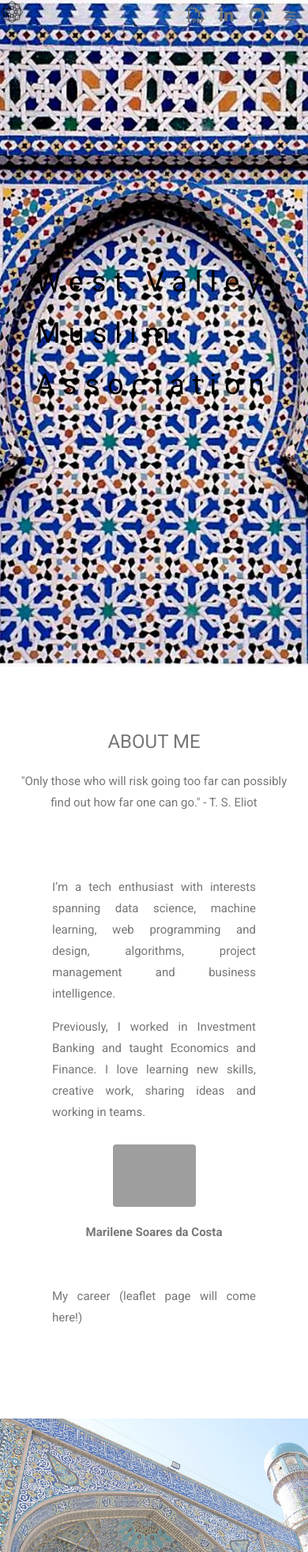
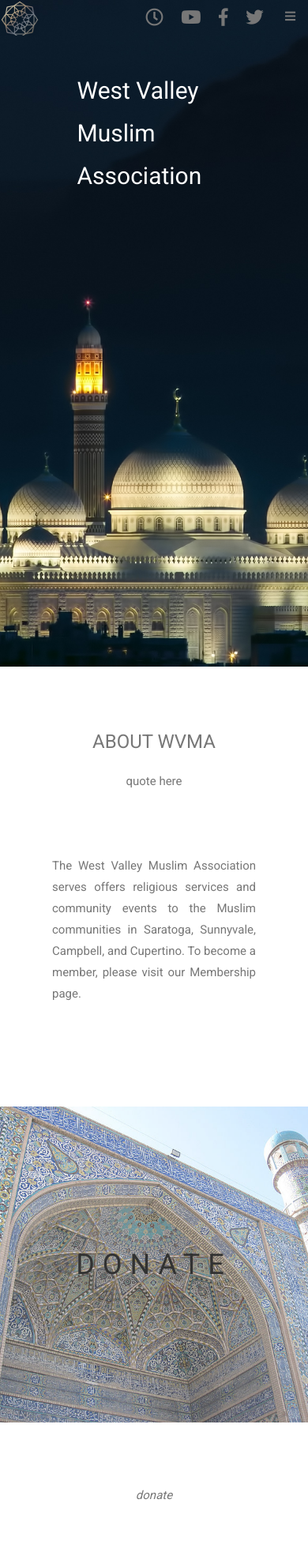
Before and after one commit to MarileneSoaresDaCosta/wvmuslim, a PHP site: page / in a window 390 px wide. Shown: the top 1965 px of the page at 79% size. Run offline with PHP 8.4, Linux system fonts and the light colour scheme; some libraries are stand-ins or nearby versions; grey boxes are pictures that could not be loaded.

Commit message:
new pix and updated menu

```diff
--- a/index.php
+++ b/index.php
@@ -1,11 +1,12 @@
 <!DOCTYPE html>
 <html>
+<head>
 <title>Mock WVMA</title>
 <meta charset="UTF-8">
 
 
 
-<link rel="icon" href="resources/arabesqueIcon2.png">
+<link rel="icon" href="resources/arabesqueIcon2Black.png">
 
 <meta name="viewport" content="width=device-width, initial-scale=1">
 
@@ -13,8 +14,10 @@
 
 <!-- Google Fonts -->
 <link href="https://fonts.googleapis.com/css?family=Lato:100,300,300i,400,400i,700,900|Open+Sans:300,300i,400,600,800" rel="stylesheet">
-<link href="https://fonts.googleapis.com/css?family=Roboto:100,400,500,700" rel="stylesheet"><link rel="stylesheet" href="https://cdnjs.cloudflare.com/ajax/libs/font-awesome/4.7.0/css/font-awesome.min.css">
-<script src="https://use.fontawesome.com/516d5e156e.js"></script>
+
+<link href="https://fonts.googleapis.com/css?family=Roboto:100,400,500,700" rel="stylesheet">
+
+<link href="https://use.fontawesome.com/releases/v5.0.6/css/all.css" rel="stylesheet">
 
 <style>
 body,h1,h2,h3,h4,h5,h6 {font-family: "Roboto", sans-serif;}
@@ -36,13 +39,41 @@ a {
     background-size: cover;
 }
 
+/* menu text */
+.menuText {
+  font-size:1.8em;
+  font-family: 'Roboto', sans-serif;
+}
+
+.socialMedia{
+  text-decoration-line: none;
+  padding-left: 0.5em;
+  padding-right: 0.5em;
+  padding-top: 0.4em;
+  font-size:1.8em;
+}
+
 /* First image (Logo. Full height) */
 .bgimg-1 {
-    background-image: url('resources/mosaic2.jpg');
+    background-image: url('resources/mosqueNight.jpg');
     min-height: 100%;
     opacity: 1;
 }
 
+.mainTitle {
+    font-weight: 400;
+    font-family: 'Roboto', sans-serif;
+    font-size: 2.5em;
+    color: #ffffff;
+}
+
+.mainTitle-display{
+  position:absolute;
+  top:20%;
+  left:50%;
+  transform:translate(-50%,-50%);
+  -ms-transform:translate(-50%,-50%)
+}
 
 /* Second image (Portfolio) */
 .bgimg-2 {
@@ -61,13 +92,7 @@ a {
 
 .w3-hover-opacity {cursor: pointer;}
 
-#github, #linkedin, #pdf{
-  text-decoration-line: none;
-  padding-left: 0.5em;
-  padding-right: 0.5em;
-  padding-top: 0.5em;
-  font-size: 20px;
-}
+
 
 .footer-social-media{
   color: #4286f4;
@@ -147,100 +172,93 @@ a {
 }
 
 /* Turn off parallax scrolling for tablets and phones 1024*/
-@media only screen and (max-width: 736px) {
+@media only screen and (max-width: 900px) {
+
   .bgimg-1, .bgimg-2, .bgimg-3 {
     background-attachment: scroll;
   }
 
   .bgimg-1 {
-    background-image: url('resources/mosaic1.jpg');
+    background-image: url('resources/mosqueNight.jpg');
       /*opacity: 0.8;*/
   }
 
-  #github, #linkedin, #pdf{
+  .menuText {
+    font-size:1em;
+}
+
+  .mainTitle{
+    font-size: 2em;
+  }
+
+  .socialMedia{
     text-decoration-line: none;
     padding-left: 0.5em;
     padding-right: 0.5em;
     padding-top: 0.5em;
-    font-size: 20px;
+    font-size: 1.5em;
   }
 }
 /
 </style>
+
+</head>
 <body>
 
 <!-- Navbar (sit on top) -->
 <div class="w3-top">
   <div class="w3-bar" id="myNavbar">
-    <a class="w3-bar-item w3-button w3-hover-text-light-grey w3-hide-medium w3-hide-large w3-right" href="javascript:void(0);" onclick="toggleFunction()" title="Toggle Navigation Menu">
+    <a class="w3-bar-item w3-button w3-hover-text-light-grey w3-hide-medium w3-hide-large w3-right " href="javascript:void(0);" onclick="toggleFunction()" title="Toggle Navigation Menu">
+      <!-- minimized menu icon -->
       <i class="fa fa-bars"></i>
     </a>
-    <img src="resources/arabesqueIcon2.png" width=30 height=30 style="float:left;"">
-    <a href="#home" class="w3-bar-item w3-button w3-hide-small">HOME</a>
-    <a href="#about" class="w3-bar-item w3-button w3-hide-small"> ABOUT</a>
+    <img src="resources/arabesqueIcon3.png" width=50 height=50 style="float: left;">
+    <a href="#home" class="w3-bar-item w3-button w3-hide-small menuText">HOME</a>
+    <a href="#about" class="w3-bar-item w3-button w3-hide-small menuText"> ABOUT</a>
+    <a href="https://sundayschool.wvmuslim.org/" class="w3-bar-item w3-button w3-hide-small menuText"> SUNDAY SCHOOL</a>
+    <a href="#donate" class="w3-bar-item w3-button w3-hide-small menuText"> DONATE</a>
 
-    <!-- <a href="#portfolio" class="w3-bar-item w3-button w3-hide-small dropdown-hover "><i class="fa fa-th"></i> PROJECTS</a> -->
-    <div class="dropdown">
-      <a href="#portfolio" class="dropbtn  w3-hide-small"><button class=" dropbtn  w3-hide-small">PROJECTS <i class="fa fa-caret-down"></i>
-      </button></a>
-      <div class="dropdown-content">
-        <a href="SATproject.php">SAT Vocab</a>
-        <a href="Bubblesproject.php">Speculative Bubbles</a>
-        <a href="MediaPlayerproject.php">Media Player</a>
-        <a href="Dirsproject.php">Handling Directories</a>
-        <a href="Spiderproject.php">News Spider</a>
-        <a href="Loginproject.php">Login</a>
-        <a href="Imageproject.php">Image Features (ML)</a>
-        <a href="WhatsNext.php">On the pipeline...</a>
-      </div>
-    </div>
+    <a href="#" class="w3-bar-item w3-hide-small socialMedia" >
 
+      <a class="fab fa-twitter w3-right  w3-button socialMedia" title="twitter" href="#"></a>
 
+      <a class="fab fa-facebook-f w3-right  w3-button socialMedia" title="facebook" href="https://www.facebook.com/search/top/?q=west%20valley%20muslim%20association"></a>
 
+      <a class="fab fa-youtube w3-right  w3-button socialMedia" title="youtube" href="https://www.youtube.com/watch?v=5qvp93COVLw"></a>
 
-    <a href="#" class="w3-bar-item w3-hide-small ">
-      <a class="fa fa-github w3-right  w3-button" id="github" title="my github page" href="www.github.com/MarileneSoaresDaCosta" ></a>
-      <a class="fa fa-linkedin w3-right w3-button" id="linkedin" title="my linkedIn" href="www.linkedin.com/in/marilenesdacosta/"></a>
-      <a class="fa fa-file-pdf-o w3-right w3-button" id="pdf" title="Resume" href="pdf/msccv.pdf" ></a> </a>
+      <a class="far fa-clock w3-right  w3-button socialMedia" title="Prayer Times" href="#"></a>
+    </a>
   </div>
 
   <!-- Navbar on small screens -->
   <div id="navDemo" class="w3-bar-block w3-white w3-hide w3-hide-large w3-hide-medium">
     <a href="#home" class="w3-bar-item w3-button" onclick="toggleFunction()">HOME</a>
     <a href="#about" class="w3-bar-item w3-button" onclick="toggleFunction()">ABOUT</a>
-    <a href="#portfolio" class="w3-bar-item w3-button" onclick="toggleFunction()">PROJECTS</a>
+    <a href="https://sundayschool.wvmuslim.org/" class="w3-bar-item w3-button" onclick="toggleFunction()">SUNDAY SCHOOL</a>
+    <a href="#donate" class="w3-bar-item w3-button" onclick="toggleFunction()">DONATE</a>
+
   </div>
 </div>
 
-<!-- First Parallax Image with Logo Text  -->
+<!-- First Parallax Image with Logo Text w3-xxlarge w3-hover-text-white w3-text-light-grey w3-wide  -->
 <div class="bgimg-1 w3-display-container w3-opacity-min" id="home">
-  <div class="w3-display-middle">
-    <span class="w3-xxlarge w3-hover-text-white w3-text-black w3-wide ">West Valley Muslim Association</span>
+  <div class="mainTitle-display">
+    <span class="mainTitle ">West Valley Muslim Association</span>
   </div>
 </div>
 
 <!-- Container (About Section) -->
 <div class="w3-content w3-container w3-padding-64" id="about">
-  <h3 class="w3-center">ABOUT ME</h3>
+  <h3 class="w3-center">ABOUT WVMA</h3>
   <!-- not sure if I'll ask permission  to post this... I might use some other motto -->
-      <p class="w3-center"> "Only those who will risk going too far can possibly find out how far one can go." - T. S. Eliot</p>
+      <p class="w3-center"> quote here</p>
 
 
 
   <div class="w3-row">
     <div class="text" style="text-align: justify;">
-      <p>I’m a tech enthusiast with interests spanning data science, machine learning, web programming and design, algorithms, project management and business intelligence. </p>
-      <p>Previously, I worked in Investment Banking and taught Economics and Finance. I love learning new skills, creative work, sharing ideas and working in teams. </p>
+      <p>The West Valley Muslim Association serves offers religious services and community events to the Muslim communities in Saratoga, Sunnyvale, Campbell, and Cupertino. To become a member, please visit our Membership page. </p>
 
-    <div class="w3-col m6 w3-center w3-padding-large">
-
-      <img src="pix/pinkPhoto.jpg" class="w3-round w3-image " alt="Photo of Me" width=50% height=50%>
-      <p><b>Marilene Soares da Costa</b></p><br>
-    </div>
-
-    <!-- Hide this text on small devices w3-hide-small w3-padding-large-->
-
-      <a href="leneAbout.php"> My career (leaflet page will come here!)</a>
     </div>
   </div>
 </div>
@@ -248,14 +266,14 @@ a {
 <!-- Second Parallax Image with Portfolio Text -->
 <div class="bgimg-2 w3-display-container w3-opacity-min">
   <div class="w3-display-middle">
-    <span class="w3-xxlarge w3-hover-text-white w3-text-black w3-wide ">WORK</span>
+    <span class="w3-xxlarge w3-hover-text-white w3-text-black w3-wide ">DONATE</span>
   </div>
 </div>
 
-<!-- Container (Portfolio Section) -->
-<div class="w3-content w3-container w3-padding-64" id="portfolio">
+<!-- Container (donate Section) -->
+<div class="w3-content w3-container w3-padding-64" id="donate">
 
-  <p class="w3-center"><em>Here are some of my projects.</em></p><br>
+  <p class="w3-center"><em>donate</em></p><br>
 
   <!-- Responsive Grid. Four columns on tablets, laptops and desktops. Will stack on mobile devices/small screens (100% width)  -->
   <div class="w3-row-padding w3-center">
```
Also changed, not shown: resources/arabesqueIcon2.png (deleted), resources/arabesqueIcon2Black.png (added), resources/arabesqueIcon3.png, resources/mosqueIcon1.png (added), resources/mosqueIcon2.jpg (added), resources/mosqueIcon3.png (added), resources/mosqueIcon4.png (added), resources/mosqueNight.jpg (added), resources/wvmaOldLogo.png (added), 2 other files.
